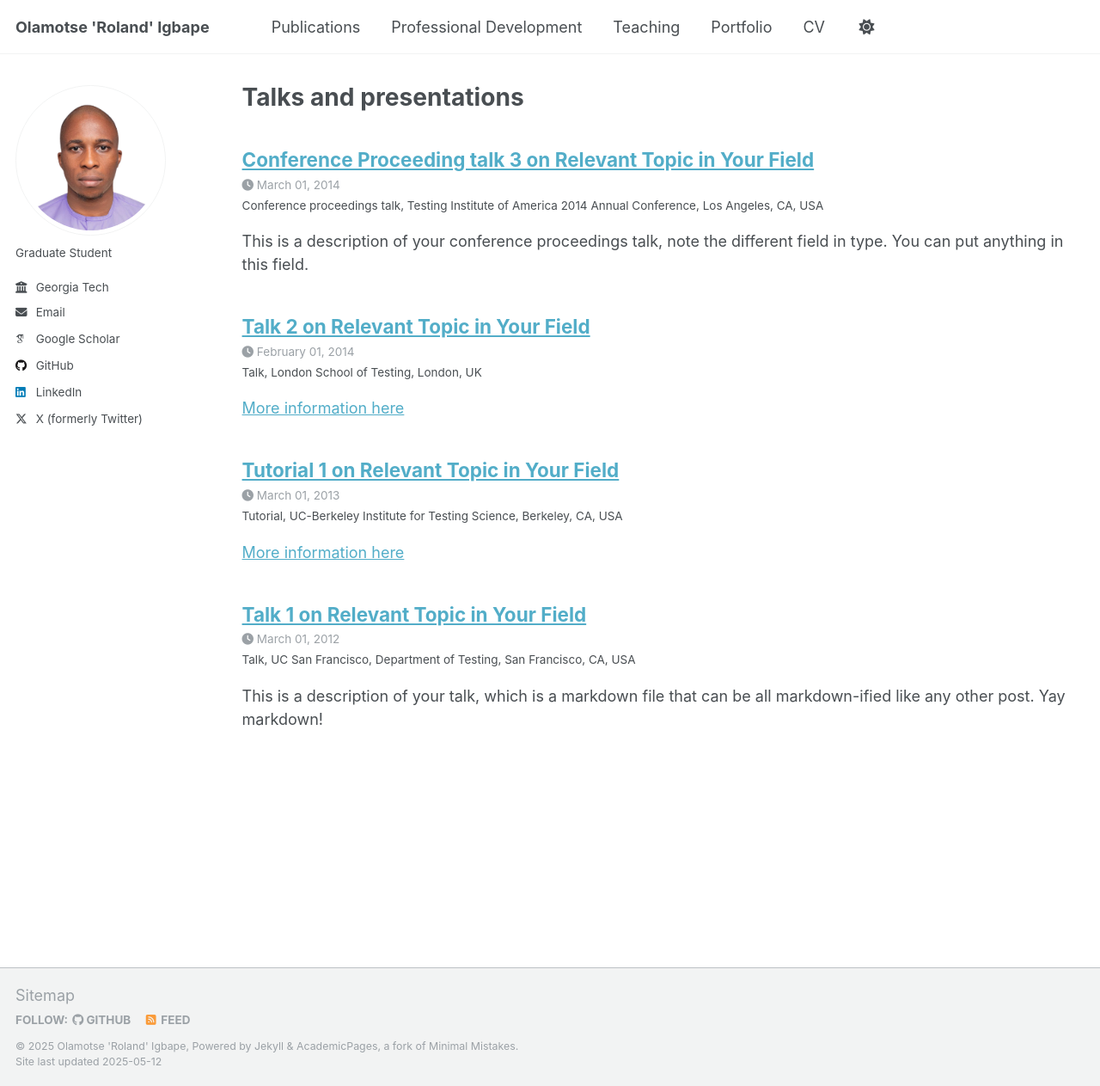
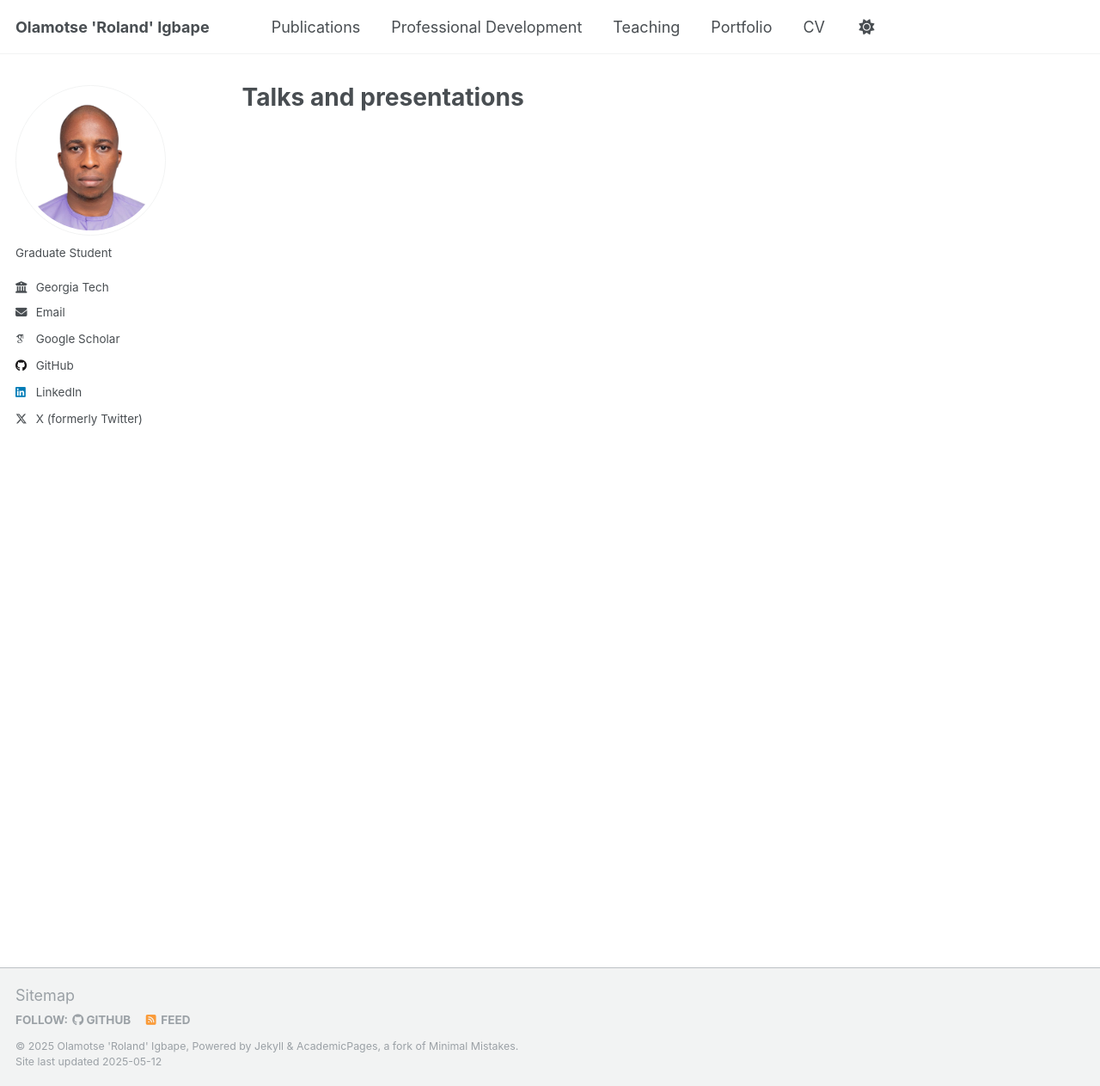
Before and after one commit to oigbape/oigbape.github.io, a Jekyll site: the page built from _pages/talks.html, in a window 1280 px wide and 1263 px high. Shown: the whole window at 86% size. Built offline with Jekyll 4.4.1, drawn with Linux system fonts in a browser that asks for light colours; some web fonts are replaced; part of the change alters nothing that is shown.

```diff
--- a/_config.yml
+++ b/_config.yml
@@ -203,8 +203,8 @@ collections:
   portfolio:
     output: true
     permalink: /:collection/:path/
-  talks:
-    output: false
+  professional development:
+    output: true
     permalink: /:collection/:path/
 
 
```
